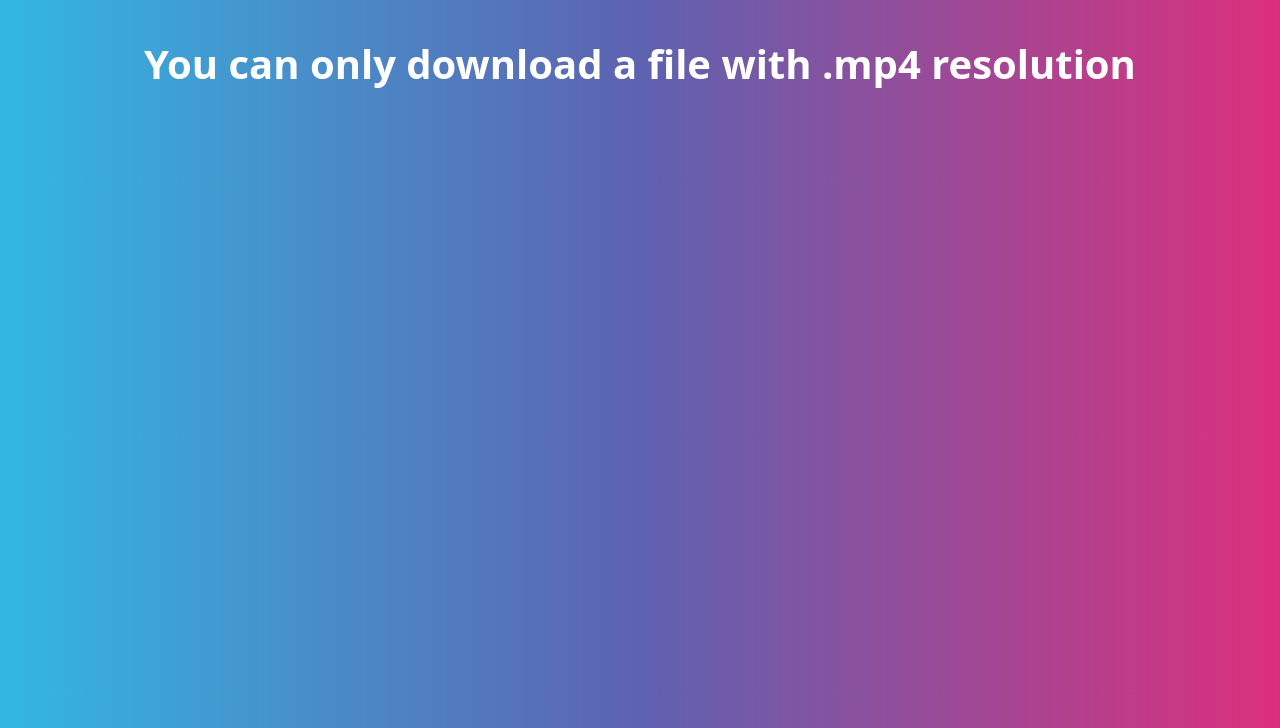
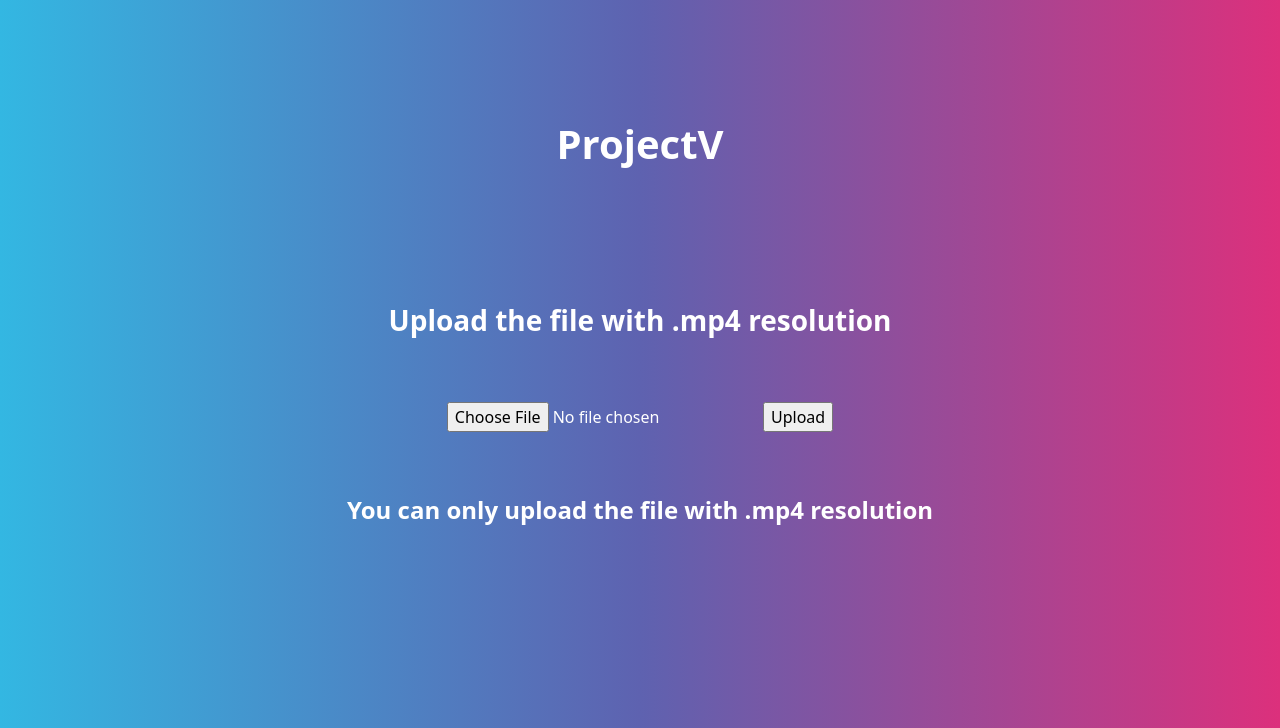
Before and after one commit to darttusin/ProjectV, a Flask app: template web/app/templates/error.html in a window 1280 px wide. Shown: the part 72-800 px from the top of the page. Run offline with Flask 2, Linux system fonts and the light colour scheme; the template is opened without the code that fills it, so the values that code supplies are empty; some libraries are stand-ins or nearby versions.

Commit message:
Second fix errorpage

```diff
--- a/web/app/templates/error.html
+++ b/web/app/templates/error.html
@@ -1,25 +1,31 @@
 {% extends "base.html" %}
 
 {% block content %}
+    <br><br><br><br><br>
+    <h1 class="text-center">ProjectV</h1>
+    <br><br><br><br><br>
+    <h3 class="text-center">Upload the file with .mp4 resolution</h3>
+    <br><br>
+    <form style='text-align: center;' method=post enctype=multipart/form-data>
+      <input type=file name=file>
+      <input type=submit value=Upload>
+    </form>
+    <br><br>
+    <h4 class="text-center">You can only upload the file with .mp4 resolution</h4>
     <style>
-    body {
-     margin: 0;
-    }
-    .child {
-     margin-top: 5%;
-     text-align: center;
-    }
+        body {
+         margin: 0;
+        }
+        .parent {
+         margin-top: 10%;
+         margin-left: 20%
+
+        }
+        .child {
+         margin-top: 5px;
+         margin-left: 25%
+        }
     </style>
 
-    <div class="container text-center">
-        <h1>You can only download a file with .mp4 resolution</h1>
-    </div>
 
-
-    <style>
-        div.container {
-            margin-top: 40px;
-            text-align: center;
-        }
-    </style>
 {% endblock %}
--- a/web/app/templates/home.html
+++ b/web/app/templates/home.html
@@ -4,7 +4,7 @@
     <br><br><br><br><br>
     <h1 class="text-center">ProjectV</h1>
     <br><br><br><br><br>
-    <h3 class="text-center">Загрузите файл с расширением mp4 </h3>
+    <h3 class="text-center">Upload the file with .mp4 resolution</h3>
     <br><br>
     <form style='text-align: center;' method=post enctype=multipart/form-data>
       <input type=file name=file>
```
